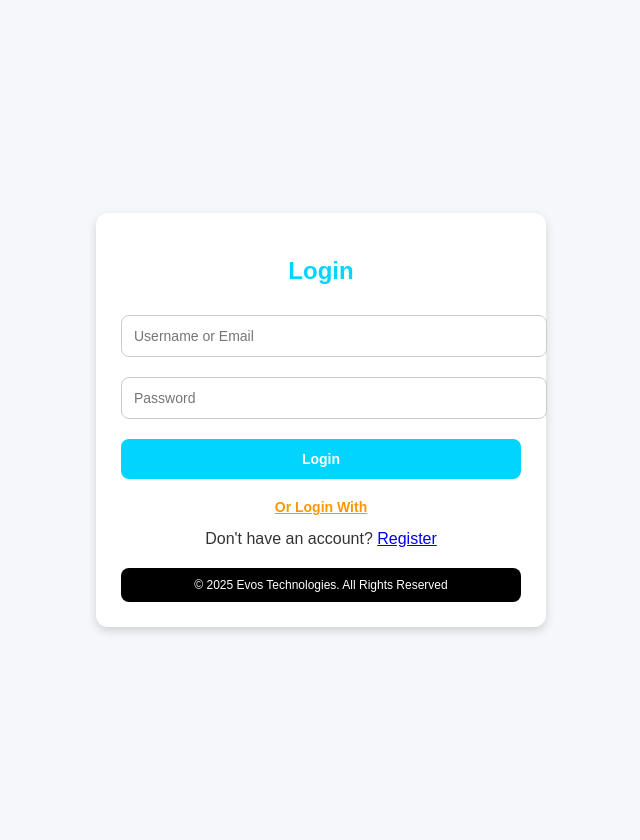
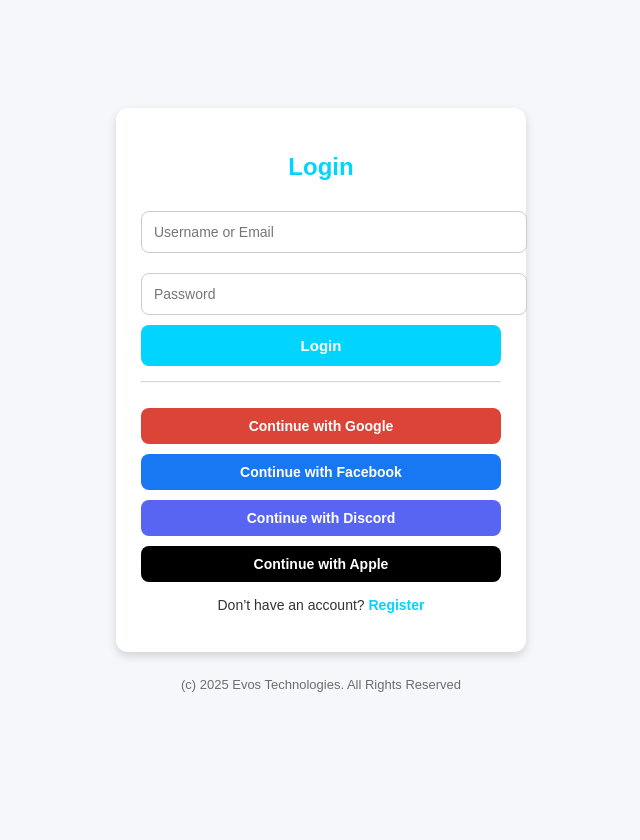
Before and after one commit to CalamitousLightning/evosgpt, a Flask app: page /login in a window 1280 px wide. Shown: the whole page, without its empty margins (319-959 px from the left). After the commit the page ends 692 px from the top, so only its background shows below. Run offline with Flask 3, Linux system fonts and the light colour scheme; some libraries are stand-ins or nearby versions.

Commit message:
Update login.html

```diff
--- a/templates/login.html
+++ b/templates/login.html
@@ -1,10 +1,9 @@
 <!DOCTYPE html>
 <html lang="en">
 <head>
-  <meta charset="UTF-8" />
-  <meta name="viewport" content="width=device-width, initial-scale=1.0" />
+  <meta charset="UTF-8">
+  <meta name="viewport" content="width=device-width, initial-scale=1.0">
   <title>Login - EVOSGPT</title>
-
   <style>
     :root {
       --bg-color: #f5f7fa;
@@ -12,18 +11,13 @@
       --primary-color: #00d4ff;
       --card-bg: #fff;
       --border-color: #ccc;
-      --footer-bg: #000;
-      --footer-text: #fff;
-      --accent: #ff9800;
     }
-
     [data-theme="dark"] {
       --bg-color: #121212;
       --text-color: #f5f5f5;
+      --primary-color: #00d4ff;
       --card-bg: #1f1f1f;
       --border-color: #333;
-      --footer-bg: #111;
-      --footer-text: #e0e0e0;
     }
 
     body {
@@ -33,18 +27,18 @@
       display: flex;
       justify-content: center;
       align-items: center;
-      min-height: 100vh;
+      height: 100vh;
       margin: 0;
-      padding: 20px;
+      flex-direction: column;
     }
 
-    .form-box {
+    .box {
+      background: var(--card-bg);
+      padding: 25px;
+      border-radius: 12px;
+      box-shadow: 0 4px 10px rgba(0,0,0,0.15);
       width: 100%;
-      max-width: 400px;
-      padding: 25px;
-      background: var(--card-bg);
-      border-radius: 12px;
-      box-shadow: 0 4px 10px rgba(0, 0, 0, 0.15);
+      max-width: 360px;
     }
 
     h2 {
@@ -53,155 +47,117 @@
       color: var(--primary-color);
     }
 
-    input, button {
+    input[type=text], input[type=password] {
       width: 100%;
       padding: 12px;
       margin: 10px 0;
+      border: 1px solid var(--border-color);
       border-radius: 8px;
-      font-size: 14px;
-      border: 1px solid var(--border-color);
-    }
-
-    input {
       background: var(--card-bg);
       color: var(--text-color);
+      font-size: 14px;
     }
 
     button {
+      width: 100%;
+      padding: 12px;
       border: none;
       background: var(--primary-color);
-      color: #fff;
+      color: white;
       font-weight: bold;
+      border-radius: 8px;
       cursor: pointer;
+      font-size: 15px;
       transition: 0.2s;
     }
     button:hover { background: #00bde0; }
 
-    /* OAuth Trigger */
-    .oauth-trigger {
+    .oauth-btn {
+      width: 100%;
+      padding: 10px;
       margin-top: 10px;
-      text-align: center;
+      border: none;
+      border-radius: 8px;
       font-size: 14px;
+      font-weight: bold;
       cursor: pointer;
-      font-weight: bold;
-      color: var(--accent);
-      text-decoration: underline;
+      color: white;
     }
 
-    /* Modal */
-    .modal {
-      display: none;
-      position: fixed;
-      z-index: 9999;
-      left: 0;
-      top: 0;
-      width: 100%;
-      height: 100%;
-      background: rgba(0, 0, 0, 0.7);
-      justify-content: center;
-      align-items: center;
-      padding: 15px;
-    }
-
-    .modal-content {
-      background: var(--card-bg);
-      width: 95%;
-      max-width: 450px;
-      padding: 20px;
-      border-radius: 12px;
-      position: relative;
-      text-align: center;
-    }
-
-    .close {
-      position: absolute;
-      right: 15px;
-      top: 10px;
-      font-size: 22px;
-      font-weight: bold;
-      cursor: pointer;
-      color: var(--accent);
-    }
-
-    .oauth-btn {
-      width: 100%;
-      padding: 12px;
-      margin-top: 10px;
-      background: #444;
-      color: #fff;
-      border-radius: 8px;
-      font-weight: bold;
-      cursor: pointer;
-      border: none;
-      font-size: 15px;
-    }
-    .google { background: #db4437; }
-    .discord { background: #5865F2; }
-    .facebook { background: #1877F2; }
-    .apple { background: #000; }
+    .google-btn { background: #db4437; }
+    .facebook-btn { background: #1877f2; }
+    .discord-btn { background: #5865F2; }
+    .apple-btn { background: #000; }
 
     p {
       text-align: center;
       margin-top: 15px;
+      font-size: 14px;
+    }
+    a {
+      color: var(--primary-color);
+      text-decoration: none;
+      font-weight: bold;
     }
 
-    footer {
-      margin-top: 20px;
+    .msg {
+      margin: 10px 0;
+      padding: 10px;
+      border-radius: 6px;
+      font-size: 14px;
       text-align: center;
-      font-size: 12px;
-      padding: 10px;
-      border-radius: 8px;
-      background: var(--footer-bg);
-      color: var(--footer-text);
+    }
+    .msg.error { background: #ffebee; color: #c62828; }
+    .msg.success { background: #e8f5e9; color: #2e7d32; }
+
+    .footer {
+      text-align: center;
+      font-size: 13px;
+      margin-top: 25px;
+      opacity: 0.7;
+      color: var(--text-color);
     }
   </style>
 </head>
+<body>
 
-<body>
-  <div class="form-box">
+  <div class="box">
     <h2>Login</h2>
 
     <form method="POST">
-      <input type="text" name="username" placeholder="Username or Email" required />
-      <input type="password" name="password" placeholder="Password" required />
+      <input type="text" name="username" placeholder="Username or Email" required>
+      <input type="password" name="password" placeholder="Password" required>
       <button type="submit">Login</button>
     </form>
 
-    <!-- Flash Messages -->
-    {% with messages = get_flashed_messages() %}
+    <div>
+      {% with messages = get_flashed_messages() %}
       {% if messages %}
         <ul style="color:red; font-weight:bold;">
-          {% for m in messages %}
-            <li>{{ m }}</li>
+          {% for msg in messages %}
+            <li>{{ msg }}</li>
           {% endfor %}
         </ul>
       {% endif %}
-    {% endwith %}
+      {% endwith %}
+    </div>
 
     {% if msg %}
       <div class="msg {{ msg_type }}">{{ msg }}</div>
     {% endif %}
 
-    <div class="oauth-trigger" id="openOAuth">Or Login With</div>
+    <hr style="margin:15px 0; opacity:0.4;">
 
-    <p>Don't have an account? <a href="/register">Register</a></p>
+    <button class="oauth-btn google-btn" onclick="oauthLogin('google')">Continue with Google</button>
+    <button class="oauth-btn facebook-btn" onclick="oauthLogin('facebook')">Continue with Facebook</button>
+    <button class="oauth-btn discord-btn" onclick="oauthLogin('discord')">Continue with Discord</button>
+    <button class="oauth-btn apple-btn" onclick="oauthLogin('apple')">Continue with Apple</button>
 
-    <footer>
-      © 2025 Evos Technologies. All Rights Reserved
-    </footer>
+    <p>Don’t have an account? <a href="{{ url_for('register') }}">Register</a></p>
   </div>
 
-  <!-- OAuth Modal -->
-  <div id="oauthModal" class="modal">
-    <div class="modal-content">
-      <span class="close" id="closeOAuth">&times;</span>
-      <h3>Continue With</h3>
-
-      <button class="oauth-btn google" onclick="oauthLogin('google')">Google</button>
-      <button class="oauth-btn discord" onclick="oauthLogin('discord')">Discord</button>
-      <button class="oauth-btn facebook" onclick="oauthLogin('facebook')">Facebook</button>
-      <button class="oauth-btn apple" onclick="oauthLogin('apple')">Apple</button>
-    </div>
+  <div class="footer">
+    (c) 2025 Evos Technologies. All Rights Reserved
   </div>
 
   <script src="https://cdn.jsdelivr.net/npm/@supabase/supabase-js@2"></script>
@@ -213,32 +169,28 @@
     );
 
     async function oauthLogin(provider) {
-      const { data, error } = await client.auth.signInWithOAuth({
-        provider: provider,
-        options: { redirectTo: "https://evosgpt.xyz/oauth/callback" }
-      });
+      try {
+        const { data, error } = await client.auth.signInWithOAuth({
+          provider: provider,
+          options: {
+            redirectTo: "https://evosgpt.xyz/oauth/callback"
+          }
+        });
 
-      if (error) alert("OAuth Error: " + error.message);
+        if (error) {
+          alert("Login failed: " + error.message);
+        }
+      } catch {
+        alert("Unexpected error occurred.");
+      }
     }
 
-    // Modal behavior
-    const modal = document.getElementById("oauthModal");
-    const openBtn = document.getElementById("openOAuth");
-    const closeBtn = document.getElementById("closeOAuth");
-
-    openBtn.onclick = () => modal.style.display = "flex";
-    closeBtn.onclick = () => modal.style.display = "none";
-
-    window.onclick = (e) => {
-      if (e.target === modal) modal.style.display = "none";
-    };
-
-    // Theme
     const savedTheme = localStorage.getItem("theme");
-    if (savedTheme)
+    if (savedTheme) {
       document.body.setAttribute("data-theme", savedTheme);
-    else if (window.matchMedia("(prefers-color-scheme: dark)").matches)
+    } else if (window.matchMedia("(prefers-color-scheme: dark)").matches) {
       document.body.setAttribute("data-theme", "dark");
+    }
   </script>
 
 </body>
```
